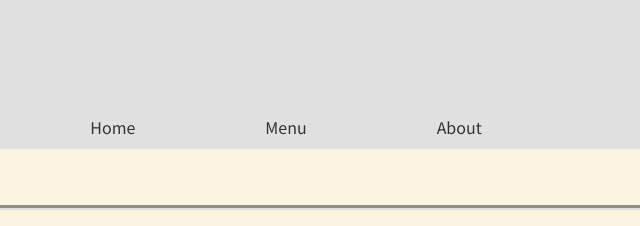
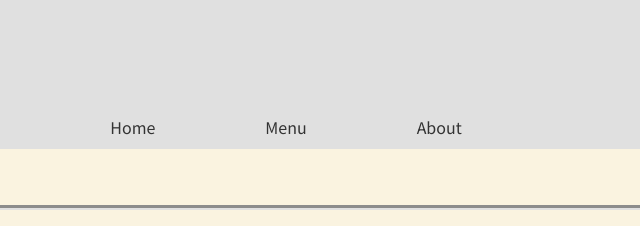
Before and after one commit to s2332137uw-sys/Italian, a plain HTML site: page index.html in a window 1280 px wide. Shown: the top 226 px of the page, 354-994 px from the left. Drawn offline with Linux system fonts and the light colour scheme.

Commit message:
Update style.css

```diff
--- a/style.css
+++ b/style.css
@@ -8,7 +8,7 @@
     }
 
     ul li {
-      margin: 0 50px;
+      margin: 0 40px;
     }
 
     ul li a {
```
